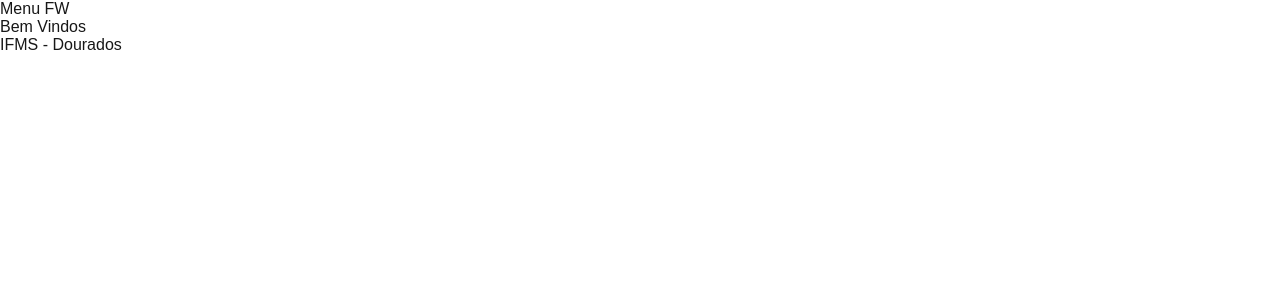
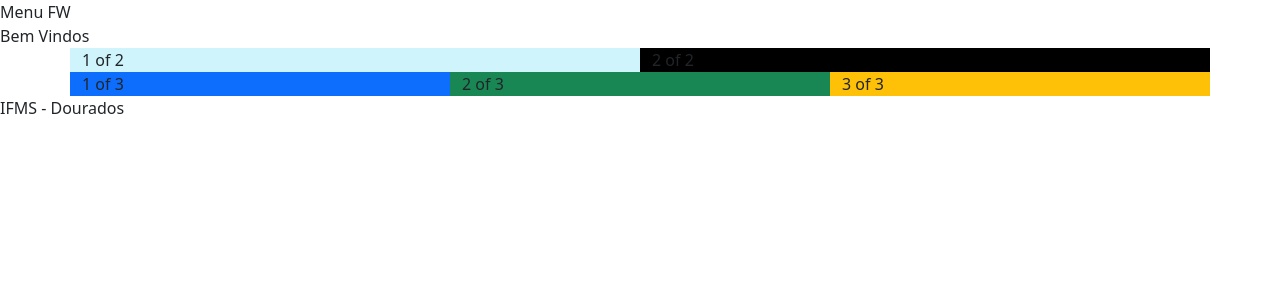
Before and after one commit to LuizGNeckel/frameworks2luiz, a Next.js app: page / in a window 1280 px wide. Shown: the top 300 px of the page. Built offline with nearby package versions, Linux system fonts and the light colour scheme.

Commit message:
aula 30-09

```diff
--- a/src/pages/index.js
+++ b/src/pages/index.js
@@ -1,3 +1,6 @@
+import Container from 'react-bootstrap/Container';
+import Row from 'react-bootstrap/Row';
+import Col from 'react-bootstrap/Col';
 import Footer from "./modulos/footer";
 import Navbar from "./modulos/navbar";
 
@@ -5,6 +8,17 @@
   return <div>
     <Navbar />
     Bem Vindos
+    <Container>
+      <Row>
+        <Col className='bg-info-subtle'>1 of 2</Col>
+        <Col className='bg-black'>2 of 2</Col>
+      </Row>
+      <Row>
+        <Col className='bg-primary'>1 of 3</Col>
+        <Col className='bg-success'>2 of 3</Col>
+        <Col className='bg-warning'>3 of 3</Col>
+      </Row>
+    </Container>
     <Footer />
   </div>;
 }
--- a/src/styles/globals.css
+++ b/src/styles/globals.css
@@ -1,42 +1 @@
-:root {
-  --background: #ffffff;
-  --foreground: #171717;
-}
-
-@media (prefers-color-scheme: dark) {
-  :root {
-    --background: #0a0a0a;
-    --foreground: #ededed;
-  }
-}
-
-html,
-body {
-  max-width: 100vw;
-  overflow-x: hidden;
-}
-
-body {
-  color: var(--foreground);
-  background: var(--background);
-  font-family: Arial, Helvetica, sans-serif;
-  -webkit-font-smoothing: antialiased;
-  -moz-osx-font-smoothing: grayscale;
-}
-
-* {
-  box-sizing: border-box;
-  padding: 0;
-  margin: 0;
-}
-
-a {
-  color: inherit;
-  text-decoration: none;
-}
-
-@media (prefers-color-scheme: dark) {
-  html {
-    color-scheme: dark;
-  }
-}
+@import 'bootstrap/dist/css/bootstrap.min.css';
```
Also changed, not shown: package.json (+5 -3 lines), 1 other file (tests, documents, lock files or other folders).
